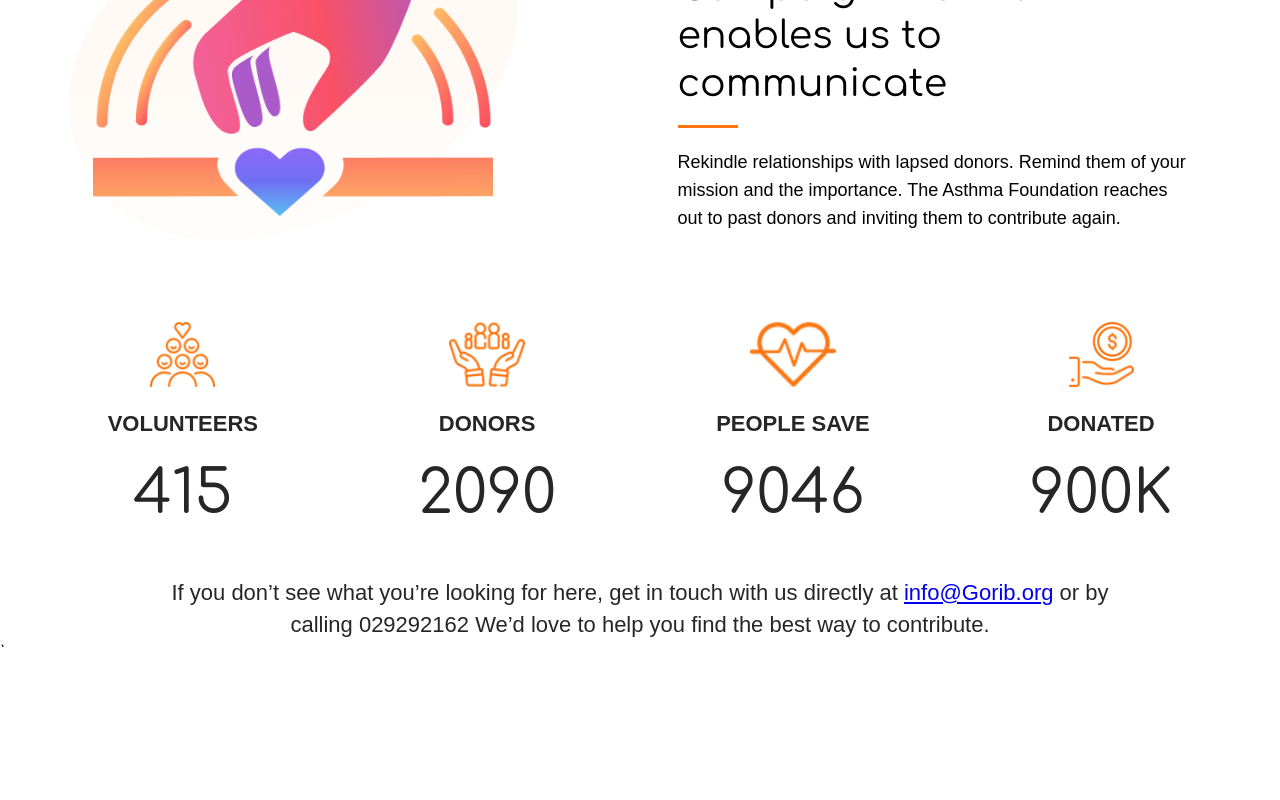
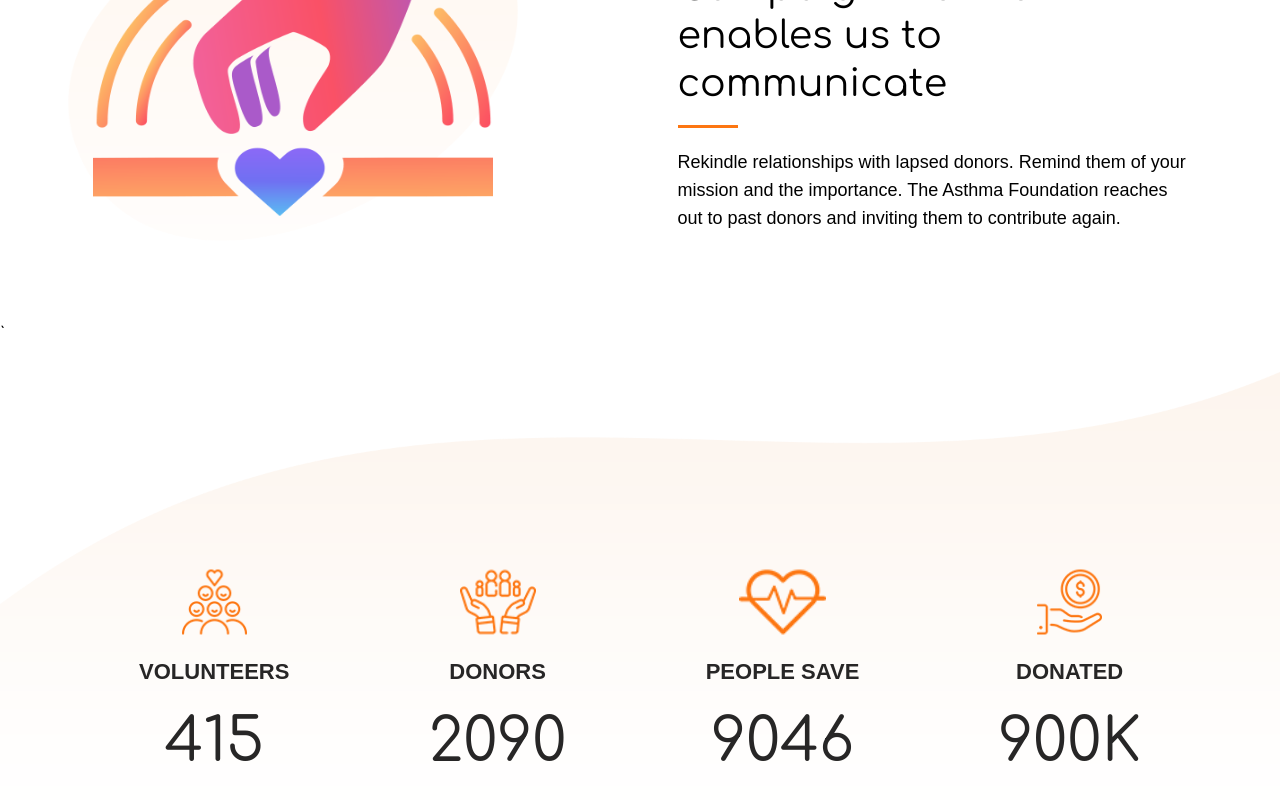
Before and after one commit to KaitlynBro/gorib, a React (Create React App) app in the folder client/: page / in a window 1280 px wide. Shown: the part 3801-4601 px from the top of the page. Before the commit the page ends 4462 px from the top, so only its background shows below. Built offline with nearby package versions, Linux system fonts and the light colour scheme; the HTML template or start-up script is replaced by a standard one; a web font is replaced by a local one.

Commit message:
stats section done

```diff
--- a/client/src/App.css
+++ b/client/src/App.css
@@ -565,10 +565,26 @@ button.button-single:hover {
 }
 
 /* stats */
+.stats-wrapper {
+	position: relative;
+}
+
+.stats-bg {
+	position: absolute;
+    top: 0;
+    max-height: 600px;
+	width: 100%;
+	margin:50px 0;
+}
 .stats-content {
 	display: flex;
-    justify-content:center;
-    align-items: center;
+    justify-content:space-evenly;
+	align-items: center;
+	position: absolute;
+    top: 350px;
+    left: 50%;
+	transform: translate(-50%,-50%);
+	width:100%;
 }
 
 .stat {
@@ -576,7 +592,6 @@ button.button-single:hover {
     flex-direction: column;
     align-items: center;
 	justify-content: center;
-	margin:0 80px;
 }
 
 .stat img {
--- a/client/src/Stats.js
+++ b/client/src/Stats.js
@@ -1,4 +1,5 @@
 import React from 'react';
+import background from './stats-bg.png';
 import people from './people.png';
 import hands from './hands.png';
 import heartbeat from './heartbeat.png';
@@ -8,6 +9,7 @@ class Stats extends React.Component {
     render() {
         return (
             <div className="stats-wrapper">
+                <img src={background} alt="" className="stats-bg"/>
                 <div className="stats-content">
                     <div className="stat">
                         <img src={people} alt="" />
@@ -30,9 +32,6 @@ class Stats extends React.Component {
                         <p>900K</p>
                     </div>
                 </div>
-                <div className="stats-copy">
-                    <p>If you don’t see what you’re looking for here, get in touch with us directly at <a href="mailto:info@Gorib.org">info@Gorib.org</a> or by calling <span class="orange">029292162</span> We’d love to help you find the best way to contribute.</p>
-                </div>
 `            </div>
         )
     }
```
Also changed, not shown: client/src/stats-bg.png (added).
